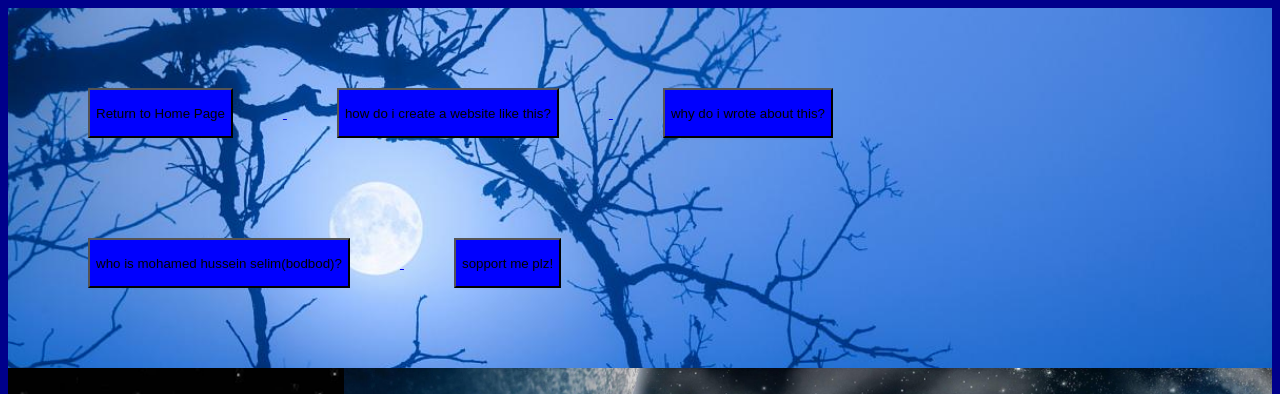
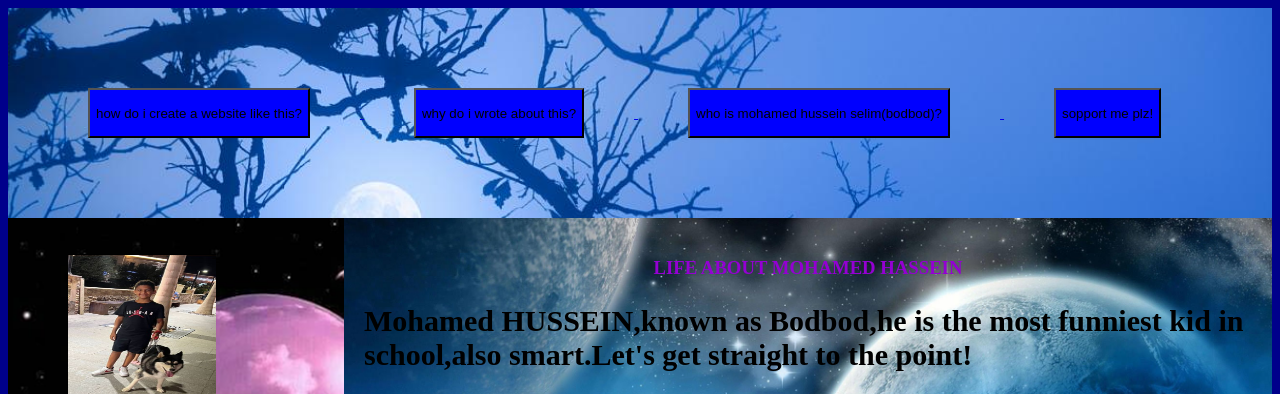
Before and after one commit to ifahad123/hello, a plain HTML site: page index.html in a window 1280 px wide. Shown: the top 394 px of the page. Drawn offline with Linux system fonts and the light colour scheme.

Commit message:
Update index.html

```diff
--- a/index.html
+++ b/index.html
@@ -122,9 +122,6 @@
   </head>
   <body>
     <header>
-      <a href="ifahad123.github.io/hello">
-        <button class="home-page">Return to Home Page</button>
-      </a>
       <a href="https://www.w3schools.com/html/">
         <button>how do i create a website like this?</button>
       </a>
```
